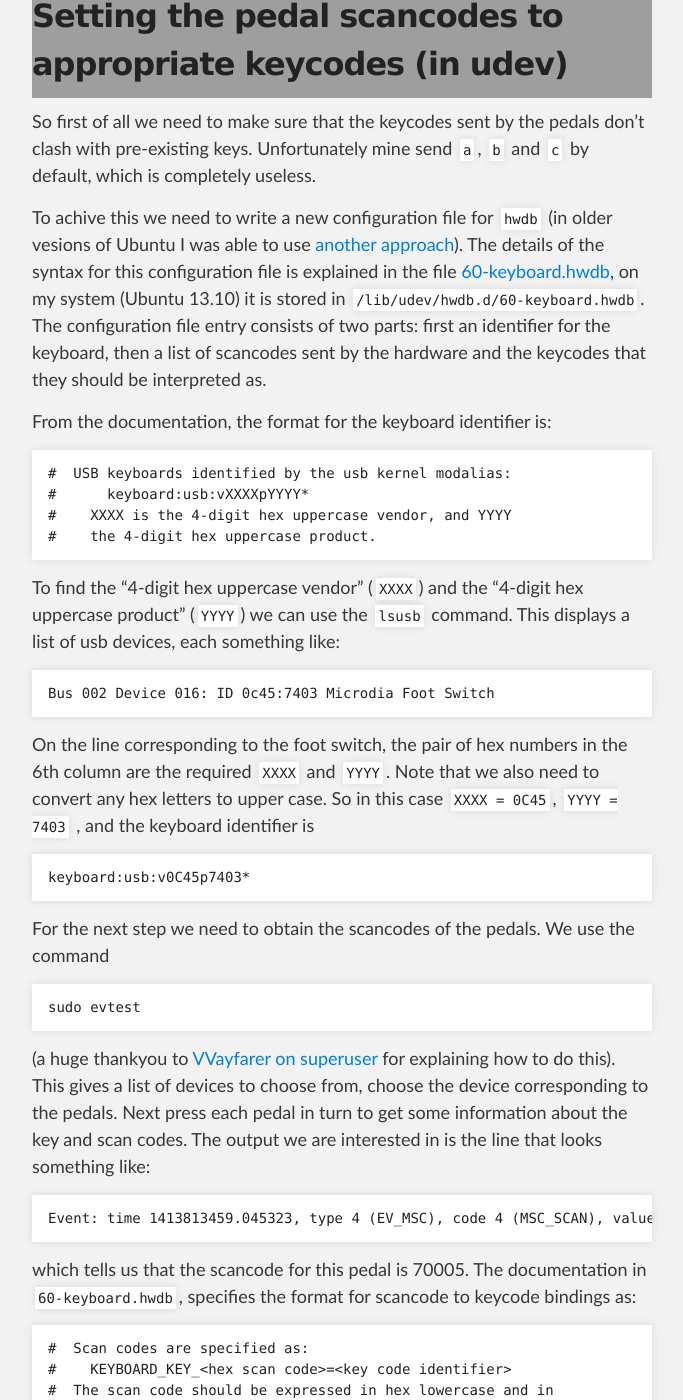
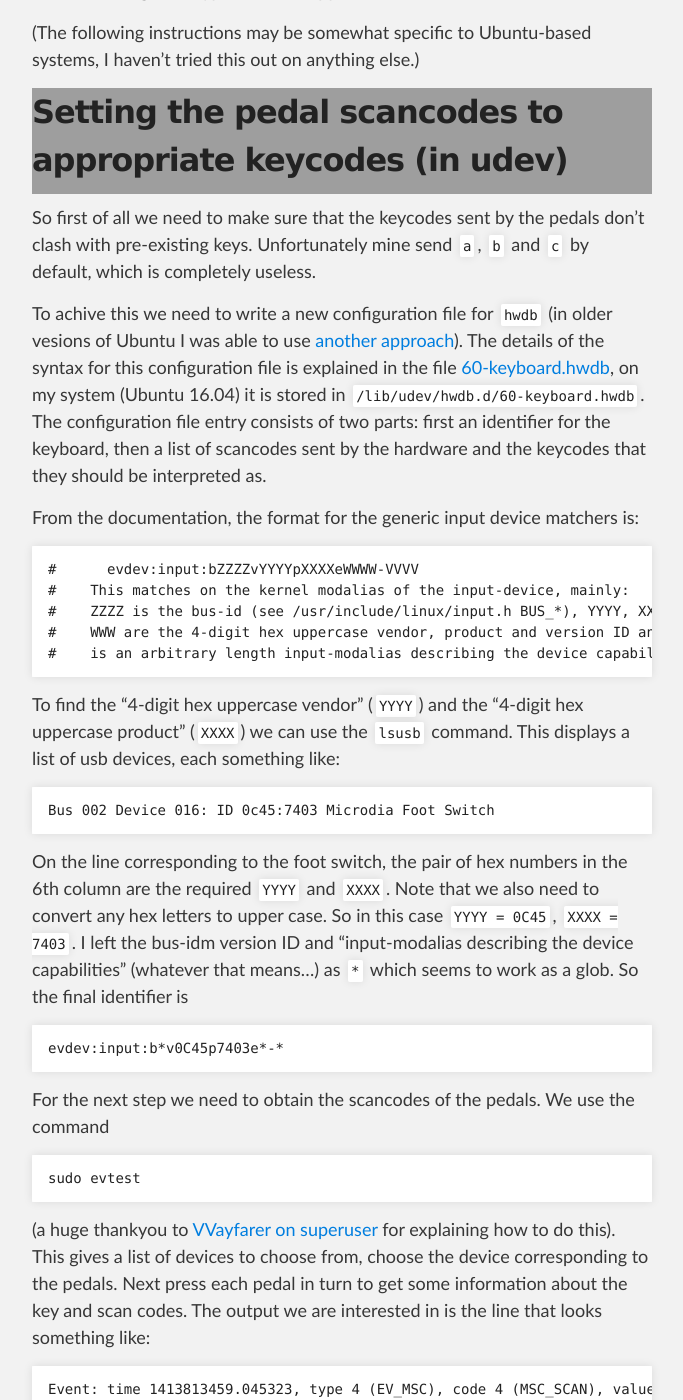
Before and after one commit to davidshepherd7/blog, a Jekyll site: the page built from _posts/2014-10-20-pedals.md, in a window 1280 px wide and 1400 px high, scrolled down 1248 px. Shown: the whole window, without its empty margins (298-981 px from the left). Built offline with Jekyll 4.4.1, drawn with Linux system fonts in a browser that asks for light colours; some of the changed text lies outside the part shown.

Commit message:
Update pedals post for newer versions of Ubuntu

```diff
--- a/_posts/2014-10-20-pedals.md
+++ b/_posts/2014-10-20-pedals.md
@@ -3,6 +3,9 @@ layout: post
 title:  "Using foot pedals for modifier keys in Linux"
 categories: footpedals pedals footswitch linux emacs rsi X
 ---
+
+*Update 2016-07-23: Updated the format of the udev rules for recent Linux distributions (in Ubuntu since at least 16.04, possibly earlier), thanks to an anonymous reader for the tip!*
+
 
 The constant use of modifier keys in emacs can be painful, hence the term "emacs pinky".
 A good way to reduce the strain on your hands due to modifier keys is to use your feet instead!
@@ -28,23 +31,25 @@ Setting the pedal scancodes to appropriate keycodes (in udev)
 
 So first of all we need to make sure that the keycodes sent by the pedals don't clash with pre-existing keys. Unfortunately mine send `a`, `b` and `c` by default, which is completely useless.
 
-To achive this we need to write a new configuration file for `hwdb` (in older vesions of Ubuntu I was able to use [another approach](http://h6o6.com/2013/03/configure-a-usb-foot-pedal-on-linux/)). The details of the syntax for this configuration file is explained in the file [60-keyboard.hwdb](http://cgit.freedesktop.org/systemd/systemd/tree/hwdb/60-keyboard.hwdb), on my system (Ubuntu 13.10) it is stored in `/lib/udev/hwdb.d/60-keyboard.hwdb`.
+To achive this we need to write a new configuration file for `hwdb` (in older vesions of Ubuntu I was able to use [another approach](http://h6o6.com/2013/03/configure-a-usb-foot-pedal-on-linux/)). The details of the syntax for this configuration file is explained in the file [60-keyboard.hwdb](http://cgit.freedesktop.org/systemd/systemd/tree/hwdb/60-keyboard.hwdb), on my system (Ubuntu 16.04) it is stored in `/lib/udev/hwdb.d/60-keyboard.hwdb`.
 The configuration file entry consists of two parts: first an identifier for the keyboard, then a list of scancodes sent by the hardware and the keycodes that they should be interpreted as.
 
-From the documentation, the format for the keyboard identifier is:
+From the documentation, the format for the generic input device matchers is:
 
-    #  USB keyboards identified by the usb kernel modalias:
-    #      keyboard:usb:vXXXXpYYYY*
-    #    XXXX is the 4-digit hex uppercase vendor, and YYYY
-    #    the 4-digit hex uppercase product.
+    #      evdev:input:bZZZZvYYYYpXXXXeWWWW-VVVV
+    #    This matches on the kernel modalias of the input-device, mainly:
+    #    ZZZZ is the bus-id (see /usr/include/linux/input.h BUS_*), YYYY, XXXX and
+    #    WWW are the 4-digit hex uppercase vendor, product and version ID and VVVV
+    #    is an arbitrary length input-modalias describing the device capabilities.
 
-To find the "4-digit hex uppercase vendor" (`XXXX`) and the "4-digit hex uppercase product" (`YYYY`) we can use the `lsusb` command. This displays a list of usb devices, each something like:
+
+To find the "4-digit hex uppercase vendor" (`YYYY`) and the "4-digit hex uppercase product" (`XXXX`) we can use the `lsusb` command. This displays a list of usb devices, each something like:
 
     Bus 002 Device 016: ID 0c45:7403 Microdia Foot Switch
 
-On the line corresponding to the foot switch, the pair of hex numbers in the 6th column are the required `XXXX` and `YYYY`. Note that we also need to convert any hex letters to upper case. So in this case `XXXX = 0C45`, `YYYY = 7403` , and the keyboard identifier is
+On the line corresponding to the foot switch, the pair of hex numbers in the 6th column are the required `YYYY` and `XXXX`. Note that we also need to convert any hex letters to upper case. So in this case `YYYY = 0C45`, `XXXX = 7403`. I left the bus-idm version ID and "input-modalias describing the device capabilities" (whatever that means...) as `*` which seems to work as a glob. So the final identifier is
 
-    keyboard:usb:v0C45p7403*
+    evdev:input:b*v0C45p7403e*-*
 
 
 For the next step we need to obtain the scancodes of the pedals. We use the command
```
